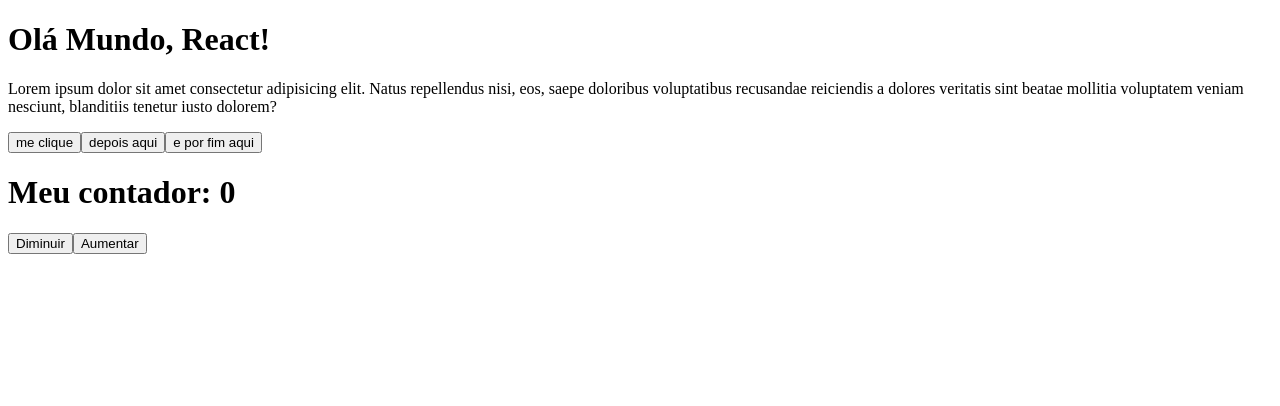
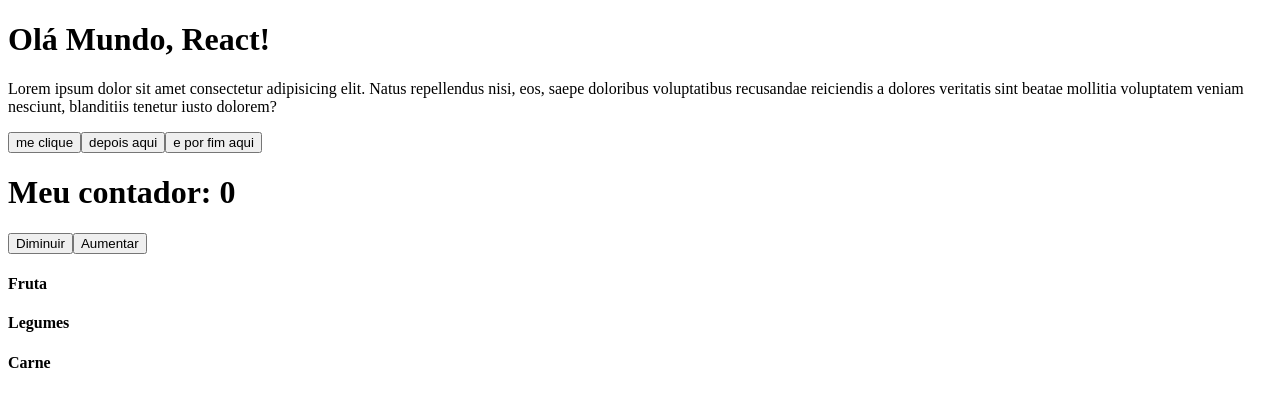
Before and after one commit to WashinRibeiro/curso-ada-tech-react, a React (Vite) app: page / in a window 1280 px wide. Shown: the top 406 px of the page. Built offline with nearby package versions, Linux system fonts and the light colour scheme.

Commit message:
feat: working with lists and keys

```diff
--- a/src/App.jsx
+++ b/src/App.jsx
@@ -1,6 +1,7 @@
 import MeuBotao from "./components/MeuBotao";
 import MeuComponente from "./components/MeuComponente";
 import MeuContador from "./components/MeuContador";
+import MinhaLista from "./components/MinhaLista";
 
 function App() {
   return (
@@ -16,7 +17,10 @@
 
       {/* Aula 04 - Estados e eventos */}
       {/* Aula 05 - Renderização condicional */}
-      <MeuContador></MeuContador>
+      <MeuContador/>
+
+      {/* Aula 06 - Listas e chaves */}
+      <MinhaLista/>
     </div>
   );
 }
--- /dev/null
+++ b/src/components/MinhaLista.jsx
@@ -0,0 +1,17 @@
+
+const minhaLista = [
+    { id: 1, value: 'Fruta'},
+    { id: 2, value: 'Legumes'},
+    { id: 3, value: 'Carne'},
+]
+
+export default function MinhaLista() {
+
+  return minhaLista.map((item) => {
+    return (
+        <div key={item.id}>
+            <h4> {item.value} </h4>
+        </div>
+    )
+  })
+}
```
